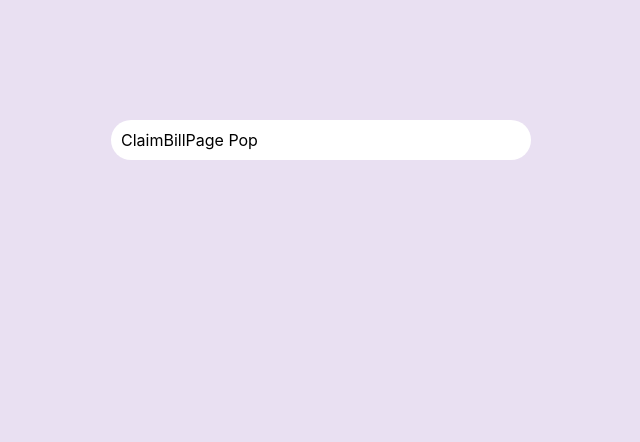
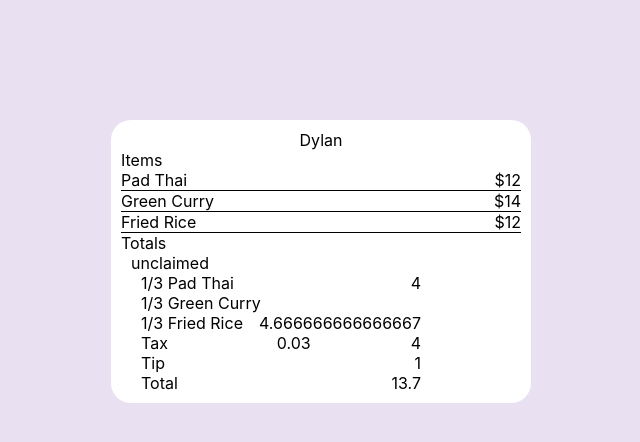
Before and after one commit to dtabarini/split, a React (Create React App) app: page /view in a window 1280 px wide. Shown: the top 442 px of the page, without its empty margins (319-959 px from the left). Built offline with nearby package versions, Linux system fonts and the light colour scheme.

Commit message:
set up skeloton for the Cliam Bill page

```diff
--- a/src/App.tsx
+++ b/src/App.tsx
@@ -29,7 +29,7 @@ function App() {
         <Routes>
           <Route path="/" element={<LandingPage />}></Route>
           <Route path="/edit" element={<EditBill />}></Route>
-          <Route path="/view" element={<ClaimBill />}></Route>
+          <Route path="/claim" element={<ClaimBill />}></Route>
         </Routes>
       </BrowserRouter>
     </div>
--- a/src/Interfaces/Bill.tsx
+++ b/src/Interfaces/Bill.tsx
@@ -2,9 +2,9 @@ import Item from "./Item";
 export default interface Bill {
   Id: string;
   Items: Item[];
-  ClaimedItems: Item[];
   Tax: number;
   Tip: number;
+  Total: number;
   PaymentProviderName: string;
   PaymentInformation: string;
 }
--- a/src/components/AppContainer.tsx
+++ b/src/components/AppContainer.tsx
@@ -1,5 +1,4 @@
 import React from "react";
-import { makeStyles } from "@material-ui/core/styles";
 import styled from "styled-components";
 
 const AppArea = styled.div`
--- a/src/pages/ClaimBill/ClaimBill.tsx
+++ b/src/pages/ClaimBill/ClaimBill.tsx
@@ -1,28 +1,72 @@
-import React from "react";
+import React, { useState } from "react";
 import logo from "./logo.svg";
 import Item from "../../interfaces/Item";
 import Bill from "../../interfaces/Bill";
+import ItemCard from "./ItemCard";
+import styled from "styled-components";
+import Button from "@mui/material/Button";
+import { Hash } from "crypto";
+import Totals from "./Totals";
 
-const testItem: Item = {
-  name: "abc",
+let testItem1: Item = {
+  id: "1",
+  name: "Pad Thai",
   price: 12,
   quantity: 1,
-  isClaimed: false,
+  claimedBy: [],
 };
-const testItems: Item[] = [testItem, testItem, testItem];
-
-const example: Bill = {
+let testItem2: Item = {
+  id: "2",
+  name: "Green Curry",
+  price: 14,
+  quantity: 1,
+  claimedBy: [],
+};
+let testItem3: Item = {
+  id: "3",
+  name: "Fried Rice",
+  price: 12,
+  quantity: 1,
+  claimedBy: [],
+};
+const testBill: Bill = {
   Id: "string",
-  Items: testItems,
-  ClaimedItems: testItems,
-  Tax: 8.23,
+  Items: [testItem1, testItem2, testItem3],
+  Tax: 0.0823,
+  Total: 38,
   Tip: 3,
   PaymentProviderName: "string",
   PaymentInformation: "string",
 };
 
+const NameTitle = styled.div`
+  margin: auto;
+  text-align: center;
+`;
+const Title = styled.div`
+  margin: auto;
+  text-align: left;
+`;
+
 function ClaimBill() {
-  return <div>ClaimBillPage Pop</div>;
+  const [name, setName] = useState<string>("Dylan");
+  const [bill, setBill] = useState<Bill>(testBill);
+
+  function hc() {
+    setBill({ ...bill });
+  }
+
+  return (
+    <div>
+      <NameTitle>{name}</NameTitle>
+      <Title>Items</Title>
+      {bill.Items.map((item) => (
+        <ItemCard key={item.id} item={item} />
+      ))}
+      <Title>Totals</Title>
+      {<Totals bill={bill}></Totals>}
+    </div>
+  );
 }
 
 export default ClaimBill;
--- /dev/null
+++ b/src/pages/ClaimBill/ItemCard.tsx
@@ -0,0 +1,47 @@
+import React, { useState } from "react";
+import Item from "../../interfaces/Item";
+import styled from "styled-components";
+import Stack from "@mui/material/Stack";
+
+const Card = styled.div`
+  margin: auto;
+  text-align: left;
+  border-bottom: 0.1px solid black;
+`;
+
+const ItemNameTitle = styled.span`
+  text-align: left;
+`;
+
+const PriceTitle = styled.span`
+  float: right;
+`;
+
+const NameSpan = styled.span``;
+
+const handleClick = () => {
+  console.log("clicked1");
+};
+
+function ItemCard(props: { item: Item }) {
+  const clicked = useState<boolean>(false);
+  const Card = styled.div`
+    margin: auto;
+    text-align: left;
+    border-bottom: 0.1px solid black;
+  `;
+
+  return (
+    <Card onClick={handleClick}>
+      <ItemNameTitle>{props.item.name}</ItemNameTitle>
+      <PriceTitle>{"$" + props.item.price}</PriceTitle>
+      <Stack direction="row" spacing={2}>
+        {props.item.claimedBy?.map((name) => (
+          <NameSpan key={name}>{name}</NameSpan>
+        ))}
+      </Stack>
+    </Card>
+  );
+}
+
+export default ItemCard;
--- /dev/null
+++ b/src/pages/ClaimBill/Totals.tsx
@@ -0,0 +1,103 @@
+import React, { useState } from "react";
+import Bill from "../../interfaces/Bill";
+import Item from "../../interfaces/Item";
+import ItemCard from "./ItemCard";
+import styled from "styled-components";
+import EditBill from "../EditBill/EditBill";
+
+function Totals(props: { bill: Bill }) {
+  const emptyItemArr: Item[] = [];
+  // const useState;
+  const reversedDictionary = new Map<string, Item[]>();
+
+  const IndentDiv = styled.div`
+    margin-left: 10px;
+  `;
+  const PriceSpan = styled.span`
+    margin: auto;
+    float: right;
+    margin-right: 100px;
+  `;
+
+  function reverseBill() {
+    for (const item of props.bill.Items) {
+      console.log(item);
+      if (item.claimedBy?.length === 0) {
+        reversedDictionary.has("unclaimed")
+          ? reversedDictionary.get("unclaimed")!.push(item)
+          : reversedDictionary.set("unclaimed", [item]);
+      }
+      for (const name of item.claimedBy!) {
+        reversedDictionary.has(name)
+          ? reversedDictionary.get(name)!.push(item)
+          : reversedDictionary.set(name, [item]);
+      }
+    }
+    console.log(reversedDictionary);
+  }
+  reverseBill();
+  console.log(...reversedDictionary.keys());
+
+  function calculateItemsTotal(items: Item[]) {
+    let total = 0;
+    items.forEach((item) => {
+      total += item.price / items.length;
+    });
+    return total;
+  }
+
+  function calculateTax(items: Item[]) {
+    const itemsTotal = calculateItemsTotal(items);
+    const unroundedTotal = (itemsTotal / props.bill.Total) * props.bill.Tax;
+    return round(unroundedTotal);
+  }
+
+  function calculateTip(items: Item[]) {
+    const itemsTotal = calculateItemsTotal(items);
+    const unroundedTip = (itemsTotal / props.bill.Total) * props.bill.Tip;
+    return round(unroundedTip);
+  }
+
+  function calculateFinalTotal(items: Item[]) {
+    const itemsTotal = calculateItemsTotal(items);
+    return round(itemsTotal + calculateTax(items) + calculateTip(items));
+  }
+
+  function round(n: number) {
+    return Math.round(n * 100) / 100;
+  }
+  return (
+    <IndentDiv>
+      {[...reversedDictionary.entries()].map(([name, items]) => (
+        <div key={name}>
+          {name}
+          <IndentDiv>
+            {items.map((item) => (
+              <div>
+                <span>
+                  {items.length > 1 && "1/" + items.length + " "}
+                  {item.name}{" "}
+                </span>
+                <PriceSpan> {item.price / items.length}</PriceSpan>
+              </div>
+            ))}
+            <div>
+              <span>{"Tax"} </span>
+              <PriceSpan>{calculateTax(items)}</PriceSpan>
+            </div>
+            <div>
+              <span>{"\nTip"} </span>
+              <PriceSpan>{calculateTip(items)}</PriceSpan>
+            </div>
+            <div>
+              <span>{"\nTotal"} </span>
+              <PriceSpan>{calculateFinalTotal(items)} </PriceSpan>
+            </div>
+          </IndentDiv>
+        </div>
+      ))}
+    </IndentDiv>
+  );
+}
+
+export default Totals;
--- a/src/pages/LandingPage/LandingPage.tsx
+++ b/src/pages/LandingPage/LandingPage.tsx
@@ -1,22 +1,35 @@
-import React, { useState } from "react";
+import React from "react";
 import Stack from "@mui/material/Stack";
 import Button from "@mui/material/Button";
+import styled from "styled-components";
+import { useNavigate } from "react-router-dom";
 
-//import Button from '@mui/material/core/Button';
+const EmptySpace = styled.div`
+  height: 200px;
+`;
+
+const LandingPageContainer = styled.div`
+  text-align: center;
+`;
 
 function LandingPage() {
-  const [codeNotFound, setCodeNotFound] = useState<boolean>(false);
-  const handleClick = () => {
-    setCodeNotFound(!codeNotFound);
+  let navigate = useNavigate();
+
+  const handleJoinClick = () => {
+    navigate("./claim");
   };
+
   return (
-    <div className="test">
+    <LandingPageContainer>
       Landing page
+      <EmptySpace></EmptySpace>
       <Stack spacing={2}>
         <Button variant="contained">Create</Button>
-        <Button variant="outlined">Join</Button>
+        <Button variant="outlined" onClick={handleJoinClick}>
+          Join
+        </Button>
       </Stack>
-    </div>
+    </LandingPageContainer>
   );
 }
 
--- a/tsconfig.json
+++ b/tsconfig.json
@@ -18,7 +18,8 @@
     "resolveJsonModule": true,
     "isolatedModules": true,
     "noEmit": true,
-    "jsx": "react-jsx"
+    "jsx": "react-jsx",
+    "downlevelIteration": true
   },
   "include": [
     "src"
```
Also changed, not shown: src/Interfaces/Item.tsx (+5 -5 lines).
